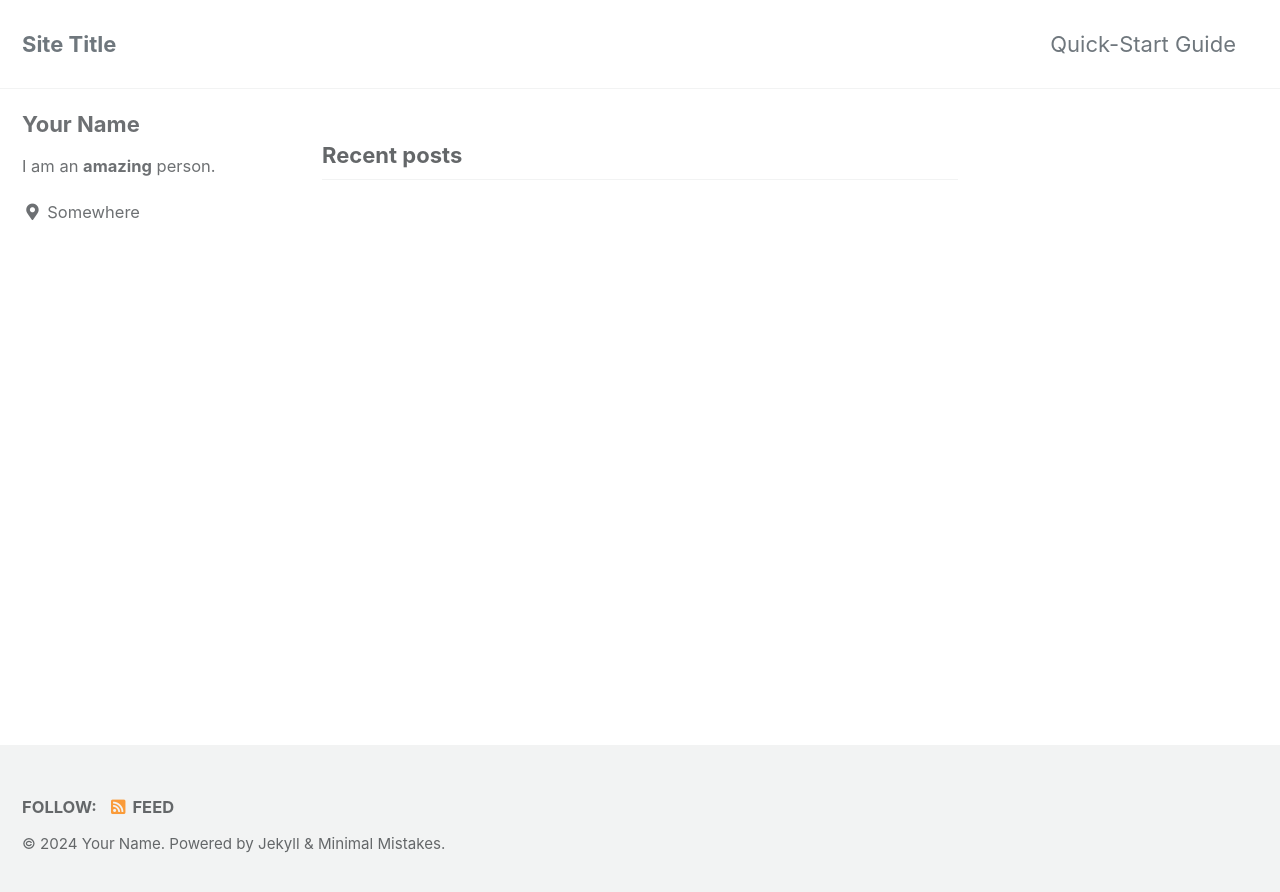
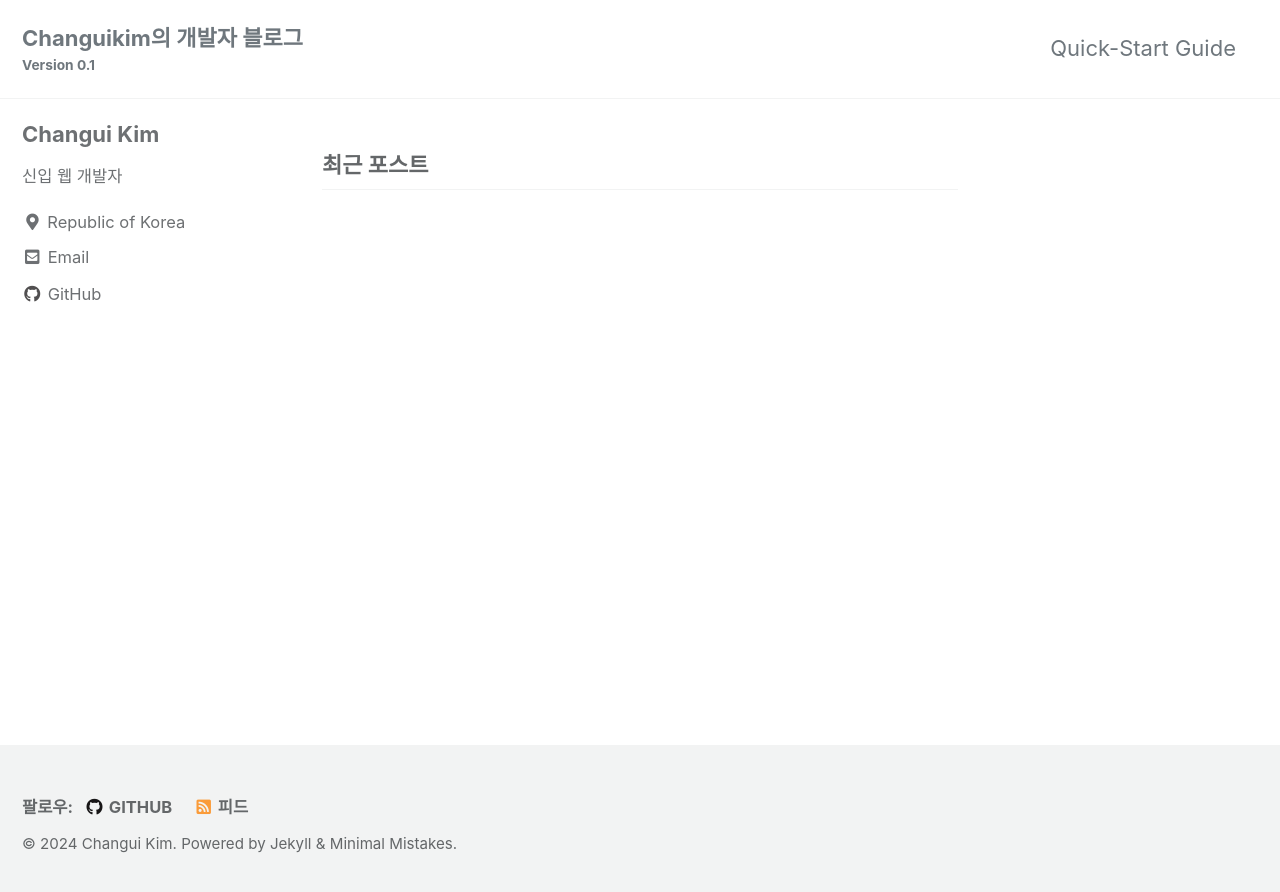
Before and after one commit to changuikim/changuikim.github.io, a Jekyll site: the page built from index.html, in a window 1280 px wide. Shown: the top 892 px of the page. Built offline with Jekyll 4.4.1, drawn with Linux system fonts in a browser that asks for light colours; cached includes are drawn as plain includes; the list of posts is cut into pages by our own code.

Commit message:
[GitHub Pages] - 2 Minimal Mistakes 환경설정
- Site Settings 수정.
- Site Author 수정.
- Side Footer 수정.
- Outputting 수정.
- Defaults 수정.

```diff
--- a/_config.yml
+++ b/_config.yml
@@ -15,15 +15,15 @@
 minimal_mistakes_skin    : "default" # "air", "aqua", "contrast", "dark", "dirt", "neon", "mint", "plum", "sunrise"
 
 # Site Settings
-locale                   : "en-US"
-title                    : "Site Title"
+locale                   : "ko-KR"
+title                    : "Changuikim의 개발자 블로그"
 title_separator          : "-"
-subtitle                 : # site tagline that appears below site title in masthead
-name                     : "Your Name"
-description              : "An amazing website."
-url                      : # the base hostname & protocol for your site e.g. "https://mmistakes.github.io"
+subtitle                 : "Version 0.1" # site tagline that appears below site title in masthead
+name                     : "Changui Kim"
+description              : "웹 개발을 하며 생각과 고민을 기록하는 블로그"
+url                      : "https://changuikim.github.io" # the base hostname & protocol for your site e.g. "https://mmistakes.github.io"
 baseurl                  : # the subpath of your site, e.g. "/blog"
-repository               : # GitHub username/repo-name e.g. "mmistakes/minimal-mistakes"
+repository               : "https://github.com/changuikim/changuikim.github.io" # GitHub username/repo-name e.g. "mmistakes/minimal-mistakes"
 teaser                   : # path of fallback teaser image, e.g. "/assets/images/500x300.png"
 logo                     : # path of logo image to display in the masthead, e.g. "/assets/images/88x88.png"
 masthead_title           : # overrides the website title displayed in the masthead, use " " for no title
@@ -104,15 +104,18 @@ analytics:
 
 # Site Author
 author:
-  name             : "Your Name"
+  name             : "Changui Kim"
   avatar           : # path of avatar image, e.g. "/assets/images/bio-photo.jpg"
-  bio              : "I am an **amazing** person."
-  location         : "Somewhere"
+  bio              : "신입 웹 개발자"
+  location         : "Republic of Korea"
   email            :
   links:
     - label: "Email"
       icon: "fas fa-fw fa-envelope-square"
-      # url: "mailto:your.name@email.com"
+      url: "mailto:cu.kim.dev@gmail.com"
+    - label: "GitHub"
+      icon: "fab fa-fw fa-github"
+      url: "https://github.com/changuikim"
     - label: "Website"
       icon: "fas fa-fw fa-link"
       # url: "https://your-website.com"
@@ -122,9 +125,6 @@ author:
     - label: "Facebook"
       icon: "fab fa-fw fa-facebook-square"
       # url: "https://facebook.com/"
-    - label: "GitHub"
-      icon: "fab fa-fw fa-github"
-      # url: "https://github.com/"
     - label: "Instagram"
       icon: "fab fa-fw fa-instagram"
       # url: "https://instagram.com/"
@@ -132,14 +132,14 @@ author:
 # Site Footer
 footer:
   links:
+    - label: "GitHub"
+      icon: "fab fa-fw fa-github"
+      url: "https://github.com/changuikim"
     - label: "Twitter"
       icon: "fab fa-fw fa-twitter-square"
       # url:
     - label: "Facebook"
       icon: "fab fa-fw fa-facebook-square"
-      # url:
-    - label: "GitHub"
-      icon: "fab fa-fw fa-github"
       # url:
     - label: "GitLab"
       icon: "fab fa-fw fa-gitlab"
@@ -218,7 +218,7 @@ sass:
 
 # Outputting
 permalink: /:categories/:title/
-paginate: 5 # amount of posts to show
+paginate: 15 # amount of posts to show
 paginate_path: /page:num/
 timezone: # https://en.wikipedia.org/wiki/List_of_tz_database_time_zones
 
@@ -290,3 +290,14 @@ defaults:
       comments: # true
       share: true
       related: true
+  # _pages
+  - scope:
+      path: ""
+      type: pages
+    values:
+      layout: single
+      author_profile: true
+      read_time: false
+      comments: # false
+      share: true
+      related: false
```
